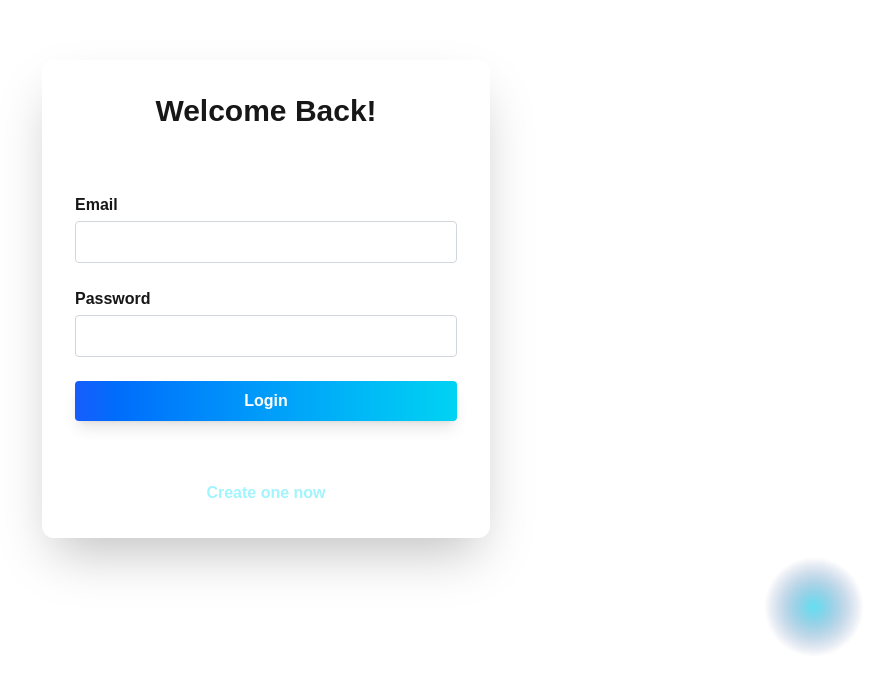
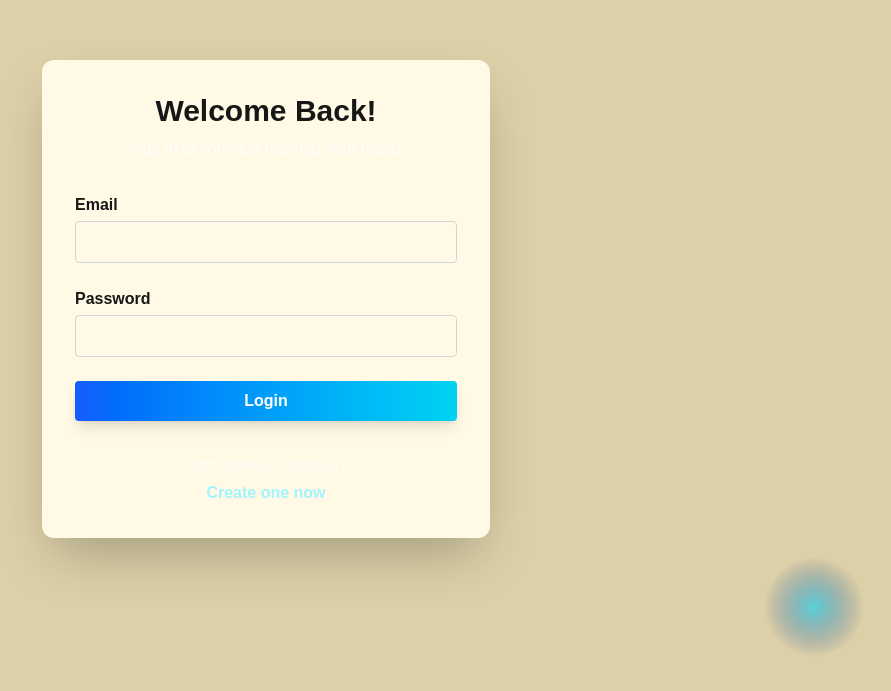
Before and after one commit to Diogojlq/habit-tracker, a Next.js app in the folder frontend/: page /login in a window 1280 px wide. Shown: the part 101-792 px from the top of the page, without its empty margins (374-1265 px from the left). Built offline with nearby package versions, Linux system fonts and the light colour scheme.

Commit message:
feat(login page): add custom colors to login page components

```diff
--- a/frontend/app/login/page.tsx
+++ b/frontend/app/login/page.tsx
@@ -36,8 +36,8 @@ export default function LoginPage() {
   };
 
   return (
-    <main className="flex flex-col items-center justify-center min-h-screen">
-      <div className="w-full max-w-md p-8 rounded-xl shadow-2xl bg-white/10 backdrop-blur border border-white/20">
+    <main className="flex flex-col items-center justify-center min-h-screen bg-customColor3">
+      <div className="w-full max-w-md p-8 rounded-xl shadow-2xl bg-customColor4 backdrop-blur border border-white/20">
         <h2 className="text-3xl font-bold text-center mb-2">Welcome Back!</h2>
         <p className="text-center text-white/80 mb-8">Sign in to continue tracking your habits</p>
         <form onSubmit={handleSubmit} className="space-y-6">
```
